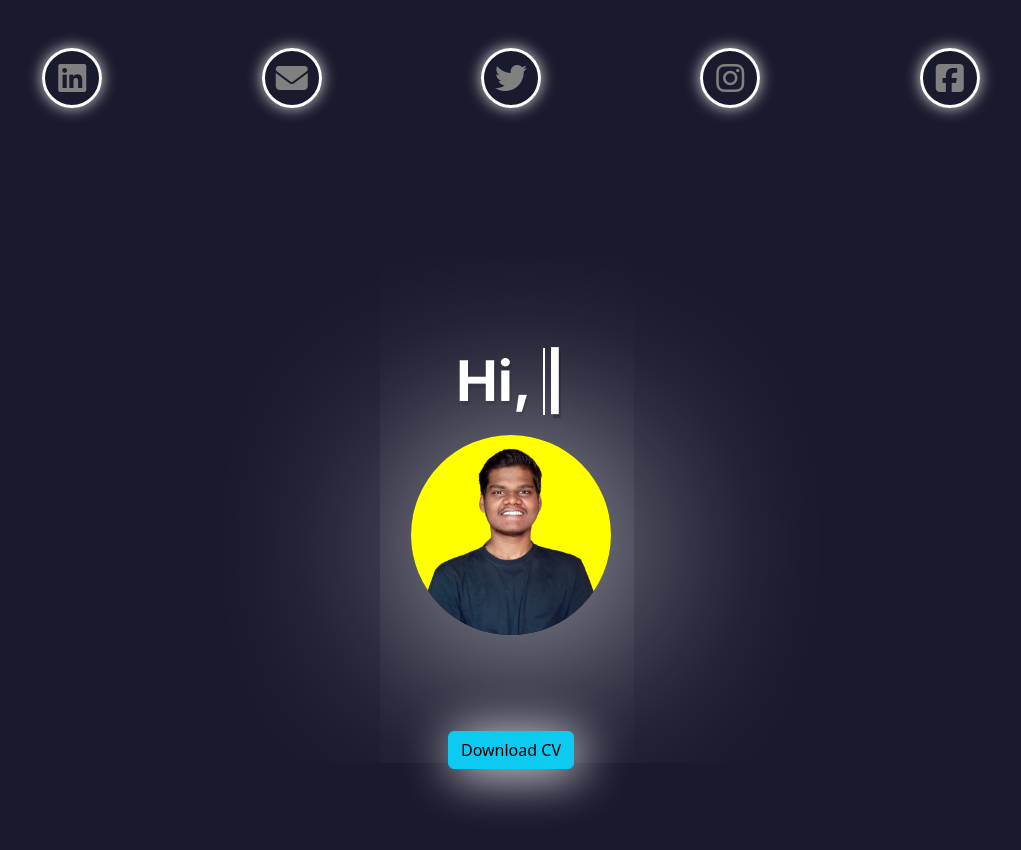
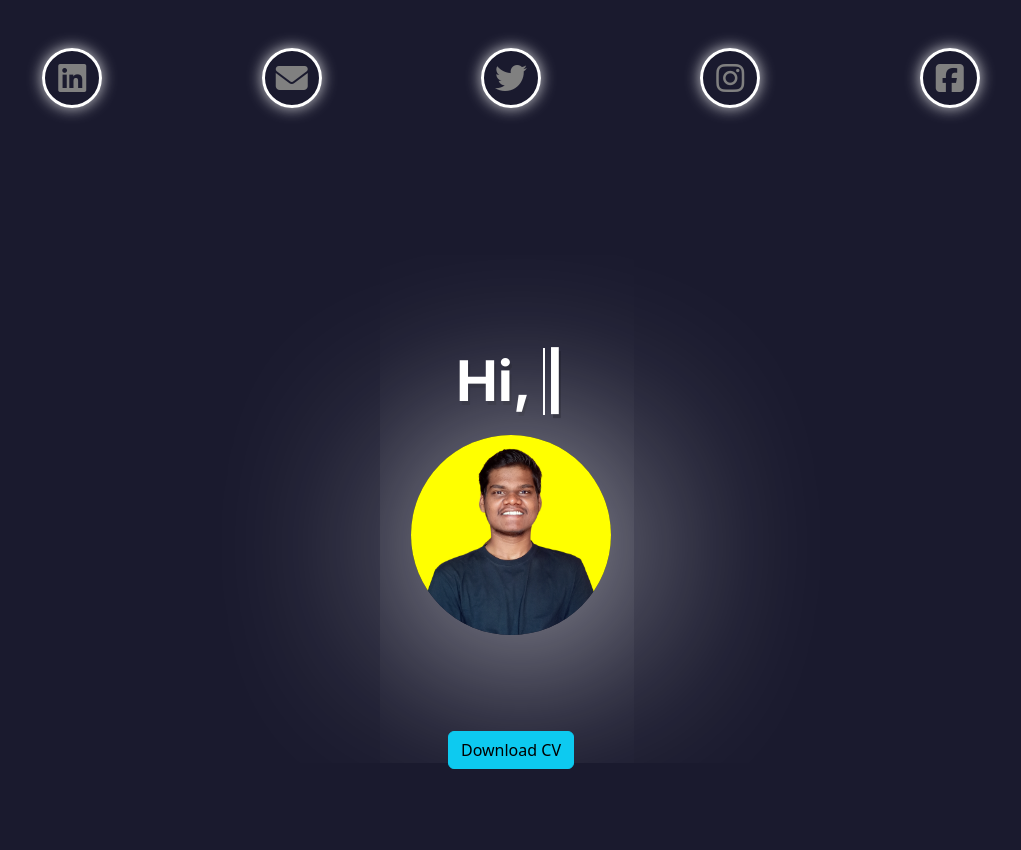
Before and after one commit to SAICSP/PortFolio, a React (Vite) app: page / in a window 1280 px wide. Shown: the top 850 px of the page, without its empty margins (129-1150 px from the left). Built offline with nearby package versions, Linux system fonts and the light colour scheme.

Commit message:
several changes

```diff
--- a/src/Components/Hero.css
+++ b/src/Components/Hero.css
@@ -107,6 +107,6 @@ h1 {
     }
 }
 
-button{
+button:hover{
     box-shadow: 5px 5px 50px white !important;
 }
```
